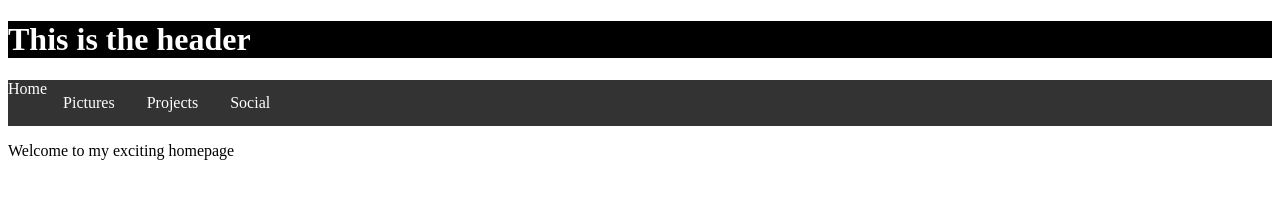
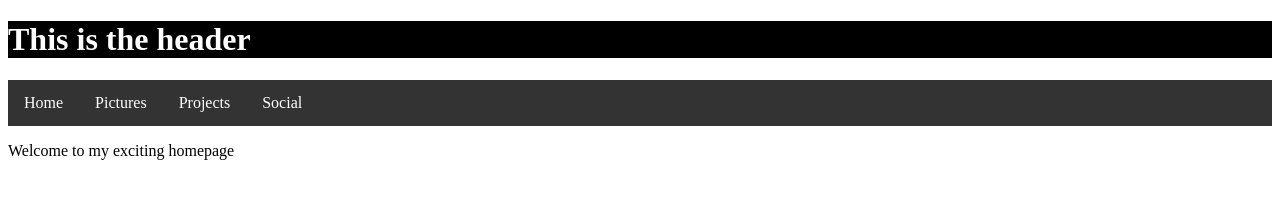
Before and after one commit to matta2dev/my_learning_site, a plain HTML site: page index.html in a window 1280 px wide. Drawn offline with Linux system fonts and the light colour scheme.

Commit message:
Update index.html

```diff
--- a/index.html
+++ b/index.html
@@ -14,7 +14,7 @@
   </header>
     <!-- put navigation menu just below here -->
     <ul class="topnav">
-      <li>Home</li>
+      <li><a href="#">Home</a></li>
       <li><a href="pictures.html">Pictures</a></li>
       <li><a href="project.html">Projects</a></li>
       <li><a href="social.html">Social</a></li>
```
